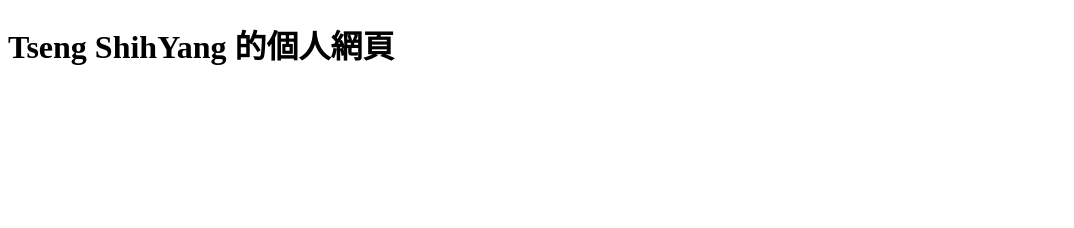
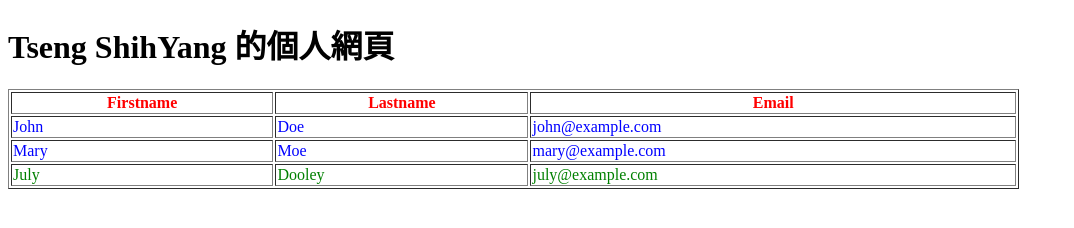
Before and after one commit to TsengShihYang/TsengShihYang.github.io, a plain HTML site: page index.html in a window 1280 px wide. Shown: the whole page, without its empty margins (0-1074 px from the left). Drawn offline with Linux system fonts and the light colour scheme.

Commit message:
增加表格

```diff
--- a/index.html
+++ b/index.html
@@ -5,8 +5,50 @@
     <meta http-equiv="X-UA-Compatible" content="IE=edge">
     <meta name="viewport" content="width=device-width, initial-scale=1.0">
     <title>ShihYang個人網頁</title>
+    <style>
+        thead>tr>th{
+            color: red
+        }
+        tbody>tr>td{
+            color: blue
+        }
+        tfoot>tr>td{
+            color: green
+        }
+    </style>
 </head>
 <body>
     <h1>Tseng ShihYang 的個人網頁</h1>
+
+    <table class="table" border="1px" width="80%">
+
+        <thead>
+          <tr>
+            <th>Firstname</th>
+            <th>Lastname</th>
+            <th>Email</th>
+          </tr>
+        </thead>
+        <tbody>
+          <tr>
+            <td>John</td>
+            <td>Doe</td>
+            <td>john@example.com</td>
+          </tr>
+          <tr>
+            <td>Mary</td>
+            <td>Moe</td>
+            <td>mary@example.com</td>
+          </tr>
+          <tfoot>
+          <tr>
+            <td>July</td>
+            <td>Dooley</td>
+            <td>july@example.com</td>
+          </tr>
+        </tfoot>
+
+</table>
+
 </body>
 </html>
```
